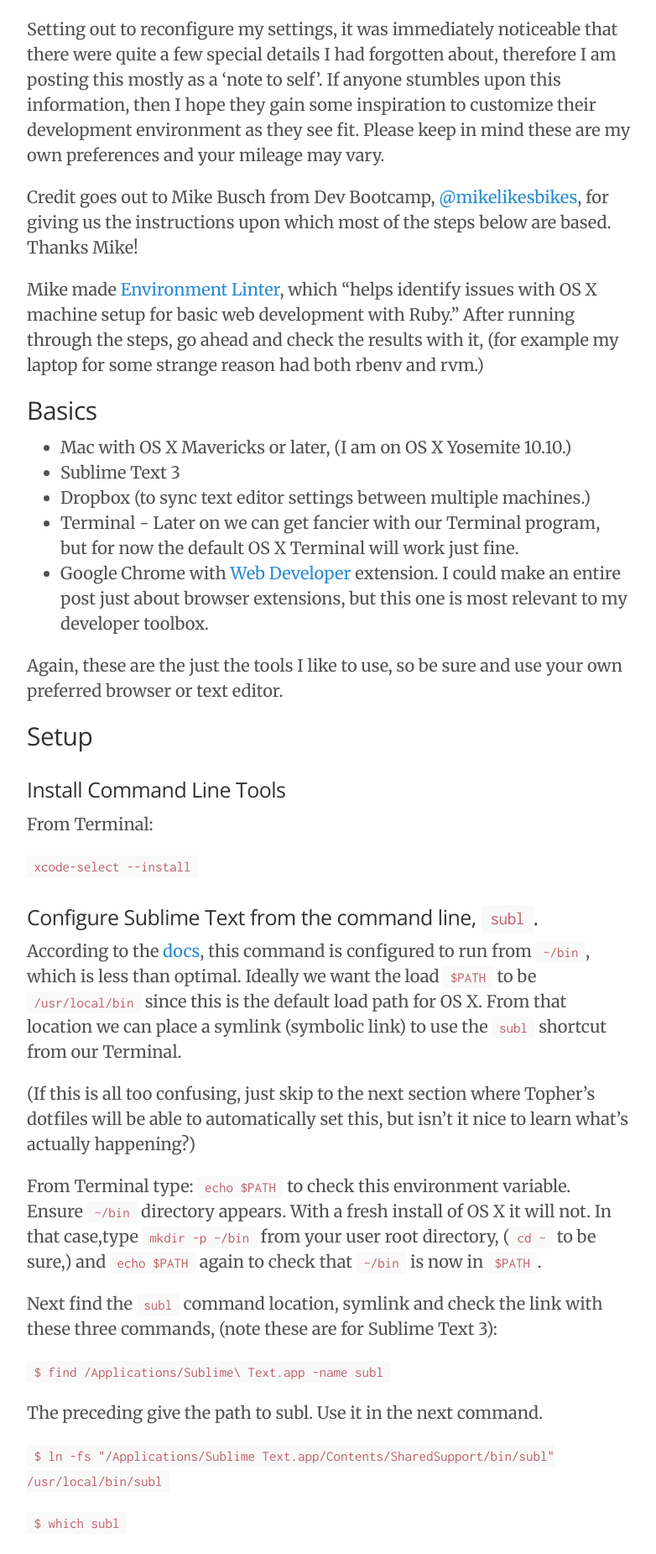
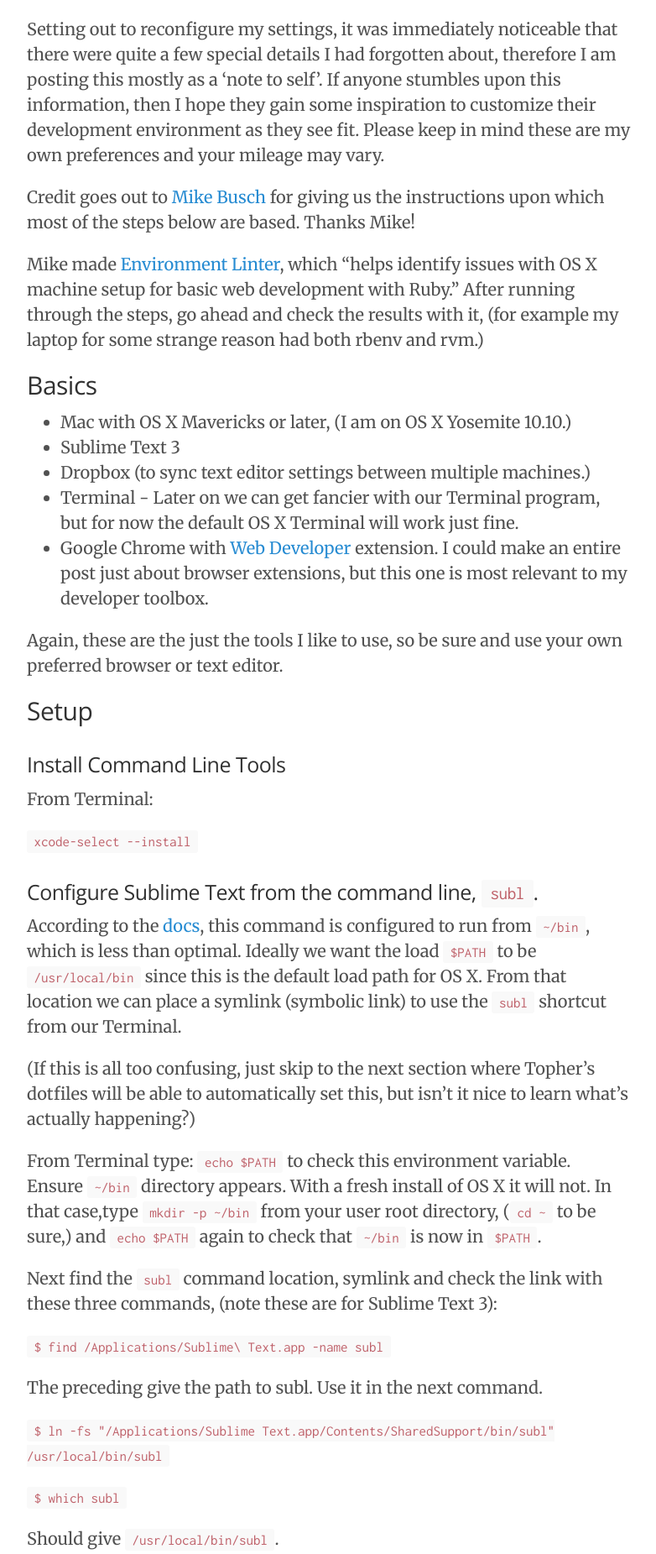
Before and after one commit to nchristiny/nchristiny.github.io, a Jekyll site: the page built from _posts/2015-12-02-setting-up.md, in a window 1280 px wide. Shown: the part 352-2203 px from the top of the page at 84% size, without its empty margins (248-1030 px from the left). Built offline with Jekyll 4.4.1, drawn with Linux system fonts in a browser that asks for light colours; Markdown is read by kramdown in place of the engine named in the settings.

```diff
--- a/_posts/2015-12-02-setting-up.md
+++ b/_posts/2015-12-02-setting-up.md
@@ -8,7 +8,7 @@
 
 Setting out to reconfigure my settings, it was immediately noticeable that there were quite a few special details I had forgotten about, therefore I am posting this mostly as a 'note to self'. If anyone stumbles upon this information, then I hope they gain some inspiration to customize their development environment as they see fit. Please keep in mind these are my own preferences and your mileage may vary.
 
-Credit goes out to Mike Busch from Dev Bootcamp, [@mikelikesbikes](https://twitter.com/mikelikesbikes "Mike's Twitter"), for giving us the instructions upon which most of the steps below are based. Thanks Mike!
+Credit goes out to [Mike Busch](https://twitter.com/mikelikesbikes "Mike's Twitter") for giving us the instructions upon which most of the steps below are based. Thanks Mike!
 
 Mike made [Environment Linter](https://github.com/mikelikesbikes/environment_linter "GitHub"), which "helps identify issues with OS X machine setup for basic web development with Ruby." After running through the steps, go ahead and check the results with it, (for example my laptop for some strange reason had both rbenv and rvm.)
 
```
Also changed, not shown: _posts/2015-12-05-my-sublime-prefs.md (+2 -2 lines), _posts/2015-12-10-early-coder-readling-list.md (+4 -6 lines).
